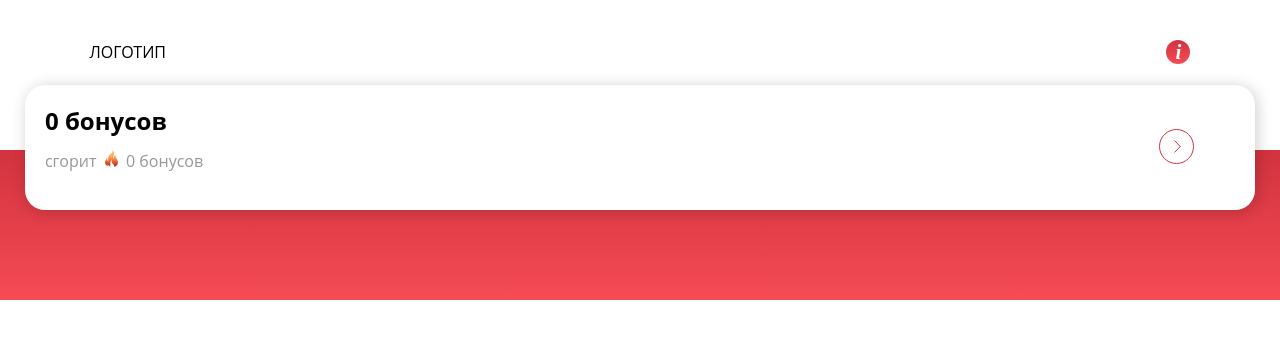
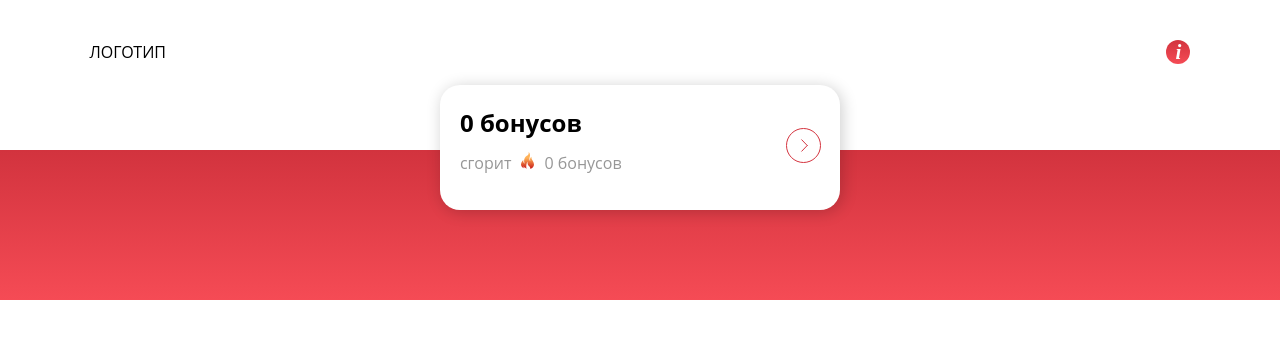
Before and after one commit to AlexMenchenkov/TestBonus, a React (Create React App) app: page / in a window 1280 px wide. Shown: the top 338 px of the page. Built offline with nearby package versions, Linux system fonts and the light colour scheme; no server answers.

Commit message:
MOD: fix

```diff
--- a/package.json
+++ b/package.json
@@ -2,6 +2,7 @@
   "name": "my-app",
   "version": "0.1.0",
   "private": true,
+  "proxy": "https://mp1.iprobonus.com/api/v3/",
   "dependencies": {
     "@testing-library/jest-dom": "^5.12.0",
     "@testing-library/react": "^11.2.6",
@@ -20,8 +21,7 @@
     "start": "react-scripts start",
     "build": "react-scripts build",
     "test": "react-scripts test",
-    "eject": "react-scripts eject",
-    "proxy": "lcp --proxyUrl https://mp1.iprobonus.com --port 3001"
+    "eject": "react-scripts eject"
   },
   "eslintConfig": {
     "extends": [
--- a/src/components/InfoBlock/InfoBlock.css
+++ b/src/components/InfoBlock/InfoBlock.css
@@ -1,21 +1,33 @@
+.info-block-container {
+  position: absolute;
+  width: 100%;
+  top: 85px;
+}
+
 .info-block {
-  position: absolute;
+  width: 80%;
   height: 125px;
-  width: calc(100% - 50px);
+  max-width: 400px;
+  margin: auto;
   top: 85px;
   background-color: #ffffff;
-  margin-left: 25px;
   box-shadow: 2px 2px 16px rgba(0, 0, 0, 0.2);
   border-radius: 20px;
 }
 
 .info-block__current {
+  position: relative;
   margin-left: 20px;
-  margin-top: 18px;
+  padding-top: 20px;
   font-family: Open Sans, serif;
   font-weight: bold;
   font-size: 24px;
   line-height: 1.5em;
+}
+
+.img-fire {
+  margin-left: 10px;
+  margin-right: 10px;
 }
 
 .info-block__combustion {
@@ -30,6 +42,6 @@
 
 .img-arrow {
   position: absolute;
-  top: 35%;
-  right: 5%;
+  top: 43px;
+  right: 19px;
 }
--- a/src/components/InfoBlock/InfoBlock.jsx
+++ b/src/components/InfoBlock/InfoBlock.jsx
@@ -11,14 +11,19 @@ import {props} from './InfoBlock-prop';
 const InfoBlock = ({currentBonuses, combustionDate, combustionBonusesCount}) => {
 
 	return (<>
-		<div className={'info-block'}>
-			<div className={'info-block__current'}>{getStringDeclination(currentBonuses, DECLINATION_ARRAY)}</div>
-			<div className={'info-block__combustion'}>
-				{combustionDate} сгорит&nbsp;&nbsp;
-				<img className={'img-fire'} src={fire} alt={'fire'}/>&nbsp;&nbsp;
-				{getStringDeclination(combustionBonusesCount, DECLINATION_ARRAY)}
+		<div className={'info-block-container'}>
+			<div className={'info-block'}>
+				<div className={'info-block__current'}>
+					{getStringDeclination(currentBonuses, DECLINATION_ARRAY)}
+					<img className={'img-arrow'} src={arrow} alt={'arrow'}/>
+				</div>
+				<div className={'info-block__combustion'}>
+					{combustionDate} сгорит
+					<img className={'img-fire'} src={fire} alt={'fire'}/>
+					{getStringDeclination(combustionBonusesCount, DECLINATION_ARRAY)}
+				</div>
+
 			</div>
-			<img className={'img-arrow'} src={arrow} alt={'arrow'}/>
 		</div>
 	</>);
 };
--- a/src/const/urls.js
+++ b/src/const/urls.js
@@ -1,3 +1,3 @@
-const BASE_URL = 'http://localhost:3001/proxy/api/v3/';
+const BASE_URL = 'http://localhost:3000/';
 export const URL_PROXY_CLIENTS = `${BASE_URL}clients/accesstoken`;
 export const URL_PROXY_IBONUS = `${BASE_URL}ibonus/generalinfo/`;
```
